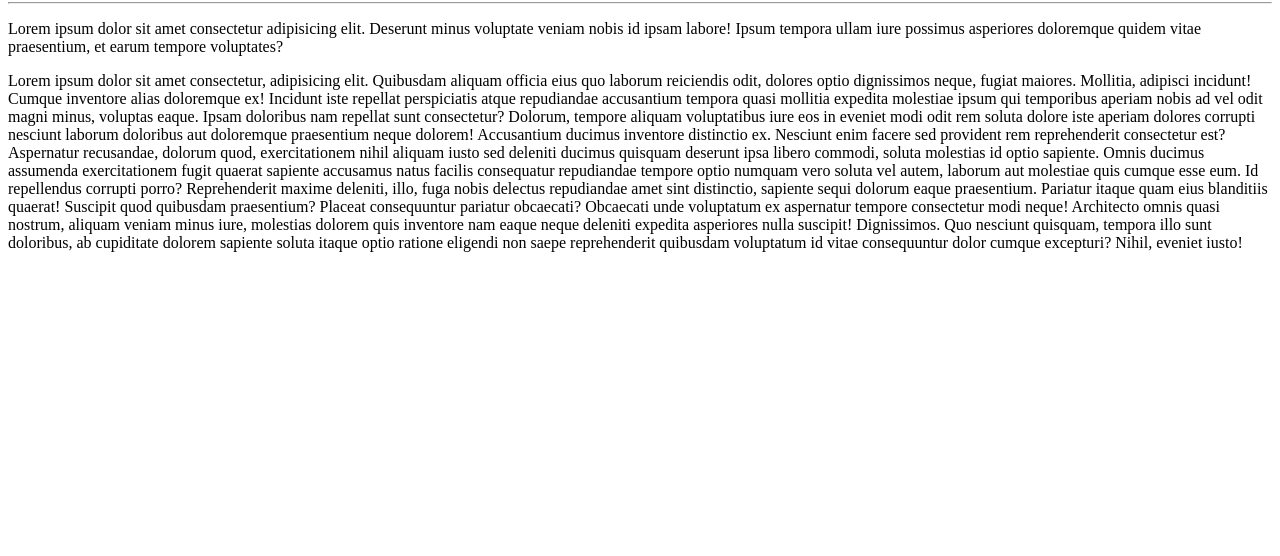
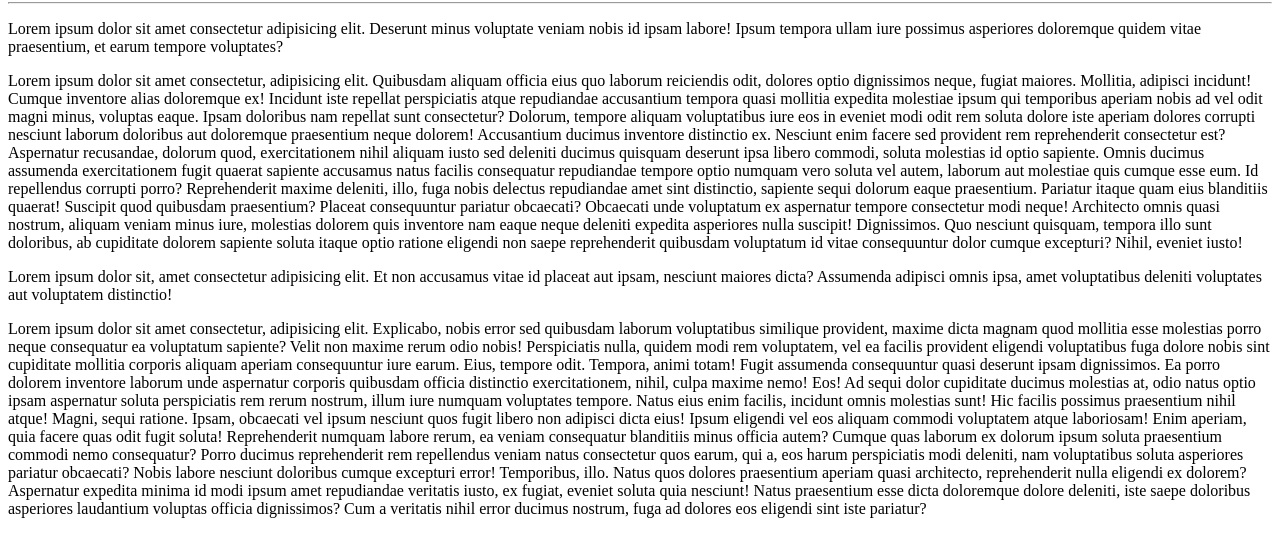
Before and after one commit to AlkKawaii/Projeto-Mk1, a plain HTML site: page site-inicial/index.html in a window 1280 px wide. Shown: the part 78-634 px from the top of the page. Drawn offline with Linux system fonts and the light colour scheme.

Commit message:
Update index.html

```diff
--- a/site-inicial/index.html
+++ b/site-inicial/index.html
@@ -17,5 +17,15 @@
     Reprehenderit maxime deleniti, illo, fuga nobis delectus repudiandae amet sint distinctio, sapiente sequi dolorum eaque praesentium. Pariatur itaque quam eius blanditiis quaerat! Suscipit quod quibusdam praesentium? Placeat consequuntur pariatur obcaecati?
     Obcaecati unde voluptatum ex aspernatur tempore consectetur modi neque! Architecto omnis quasi nostrum, aliquam veniam minus iure, molestias dolorem quis inventore nam eaque neque deleniti expedita asperiores nulla suscipit! Dignissimos.
     Quo nesciunt quisquam, tempora illo sunt doloribus, ab cupiditate dolorem sapiente soluta itaque optio ratione eligendi non saepe reprehenderit quibusdam voluptatum id vitae consequuntur dolor cumque excepturi? Nihil, eveniet iusto!</p>
+    <p>Lorem ipsum dolor sit, amet consectetur adipisicing elit. Et non accusamus vitae id placeat aut ipsam, nesciunt maiores dicta? Assumenda adipisci omnis ipsa, amet voluptatibus deleniti voluptates aut voluptatem distinctio!</p>
+    <p>Lorem ipsum dolor sit amet consectetur, adipisicing elit. Explicabo, nobis error sed quibusdam laborum voluptatibus similique provident, maxime dicta magnam quod mollitia esse molestias porro neque consequatur ea voluptatum sapiente?
+    Velit non maxime rerum odio nobis! Perspiciatis nulla, quidem modi rem voluptatem, vel ea facilis provident eligendi voluptatibus fuga dolore nobis sint cupiditate mollitia corporis aliquam aperiam consequuntur iure earum.
+    Eius, tempore odit. Tempora, animi totam! Fugit assumenda consequuntur quasi deserunt ipsam dignissimos. Ea porro dolorem inventore laborum unde aspernatur corporis quibusdam officia distinctio exercitationem, nihil, culpa maxime nemo! Eos!
+    Ad sequi dolor cupiditate ducimus molestias at, odio natus optio ipsam aspernatur soluta perspiciatis rem rerum nostrum, illum iure numquam voluptates tempore. Natus eius enim facilis, incidunt omnis molestias sunt!
+    Hic facilis possimus praesentium nihil atque! Magni, sequi ratione. Ipsam, obcaecati vel ipsum nesciunt quos fugit libero non adipisci dicta eius! Ipsum eligendi vel eos aliquam commodi voluptatem atque laboriosam!
+    Enim aperiam, quia facere quas odit fugit soluta! Reprehenderit numquam labore rerum, ea veniam consequatur blanditiis minus officia autem? Cumque quas laborum ex dolorum ipsum soluta praesentium commodi nemo consequatur?
+    Porro ducimus reprehenderit rem repellendus veniam natus consectetur quos earum, qui a, eos harum perspiciatis modi deleniti, nam voluptatibus soluta asperiores pariatur obcaecati? Nobis labore nesciunt doloribus cumque excepturi error!
+    Temporibus, illo. Natus quos dolores praesentium aperiam quasi architecto, reprehenderit nulla eligendi ex dolorem? Aspernatur expedita minima id modi ipsum amet repudiandae veritatis iusto, ex fugiat, eveniet soluta quia nesciunt!
+    Natus praesentium esse dicta doloremque dolore deleniti, iste saepe doloribus asperiores laudantium voluptas officia dignissimos? Cum a veritatis nihil error ducimus nostrum, fuga ad dolores eos eligendi sint iste pariatur?</p>
 </body>
 </html>
```
